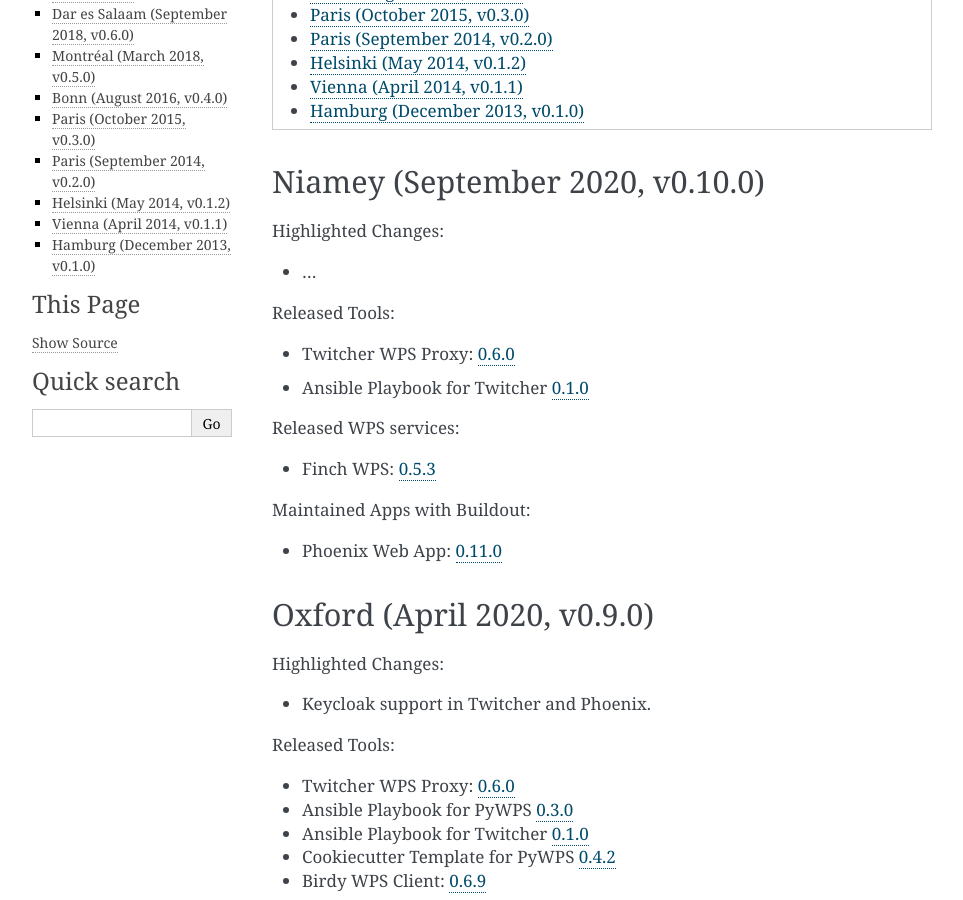
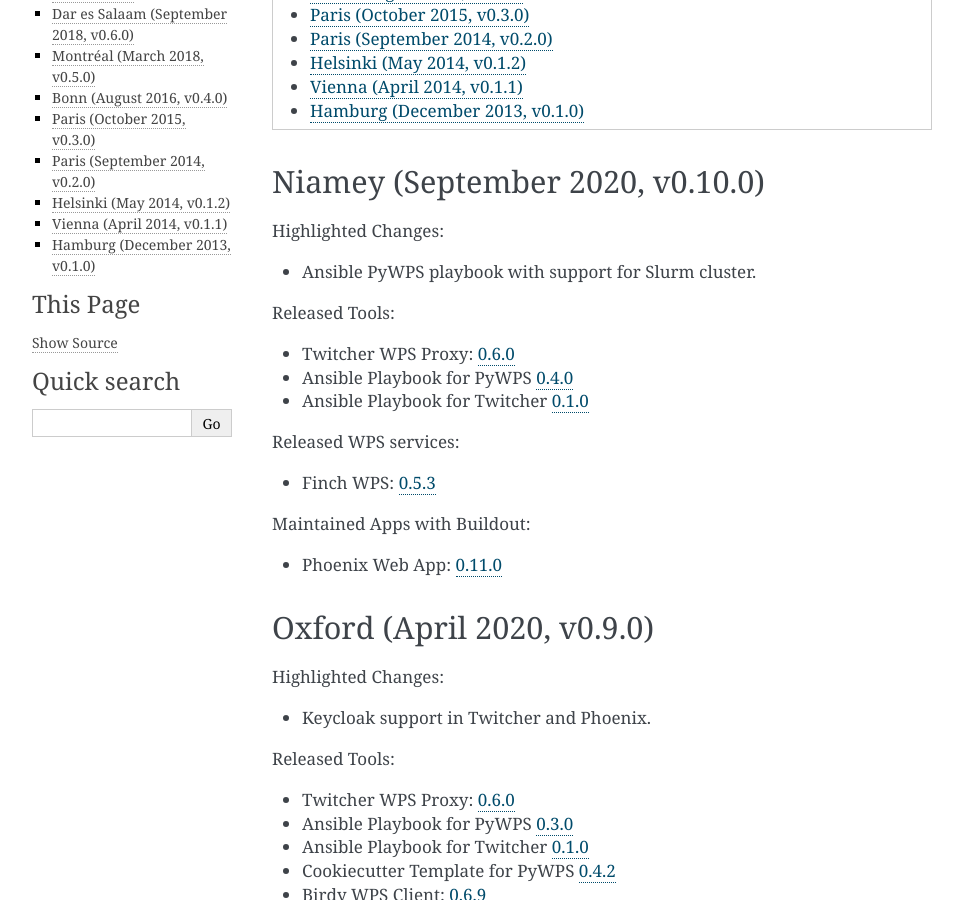
Before and after one commit to bird-house/birdhouse-docs, a Sphinx documentation site: the page built from docs/source/release_notes.rst, in a window 1280 px wide and 900 px high, scrolled down 301 px. Shown: the whole window, without its empty margins (148-1111 px from the left). Built offline with Sphinx 7.4.7, drawn with Linux system fonts in a browser that asks for light colours; pages that are not in the unit, such as notebooks, are missing from menus.

Commit message:
update pywps playbook 0.4.0

```diff
--- a/docs/source/release_notes.rst
+++ b/docs/source/release_notes.rst
@@ -15,12 +15,12 @@
 
 Highlighted Changes:
 
-* ...
+* Ansible PyWPS playbook with support for Slurm cluster.
 
 Released Tools:
 
 * Twitcher WPS Proxy: `0.6.0 <https://github.com/bird-house/twitcher/releases/tag/v0.6.0>`_
-.. * Ansible Playbook for PyWPS `0.3.0 <https://github.com/bird-house/ansible-wps-playbook/releases/tag/v0.3.0>`_
+* Ansible Playbook for PyWPS `0.4.0 <https://github.com/bird-house/ansible-wps-playbook/releases/tag/v0.4.0>`_
 * Ansible Playbook for Twitcher `0.1.0 <https://github.com/bird-house/ansible-twitcher-playbook/releases/tag/v0.1.0>`_
 .. * Cookiecutter Template for PyWPS `0.4.2 <https://github.com/bird-house/cookiecutter-birdhouse/releases/tag/v0.4.2>`_
 .. * Birdy WPS Client: `0.6.9 <https://github.com/bird-house/birdy/releases/tag/v0.6.9>`_
```
